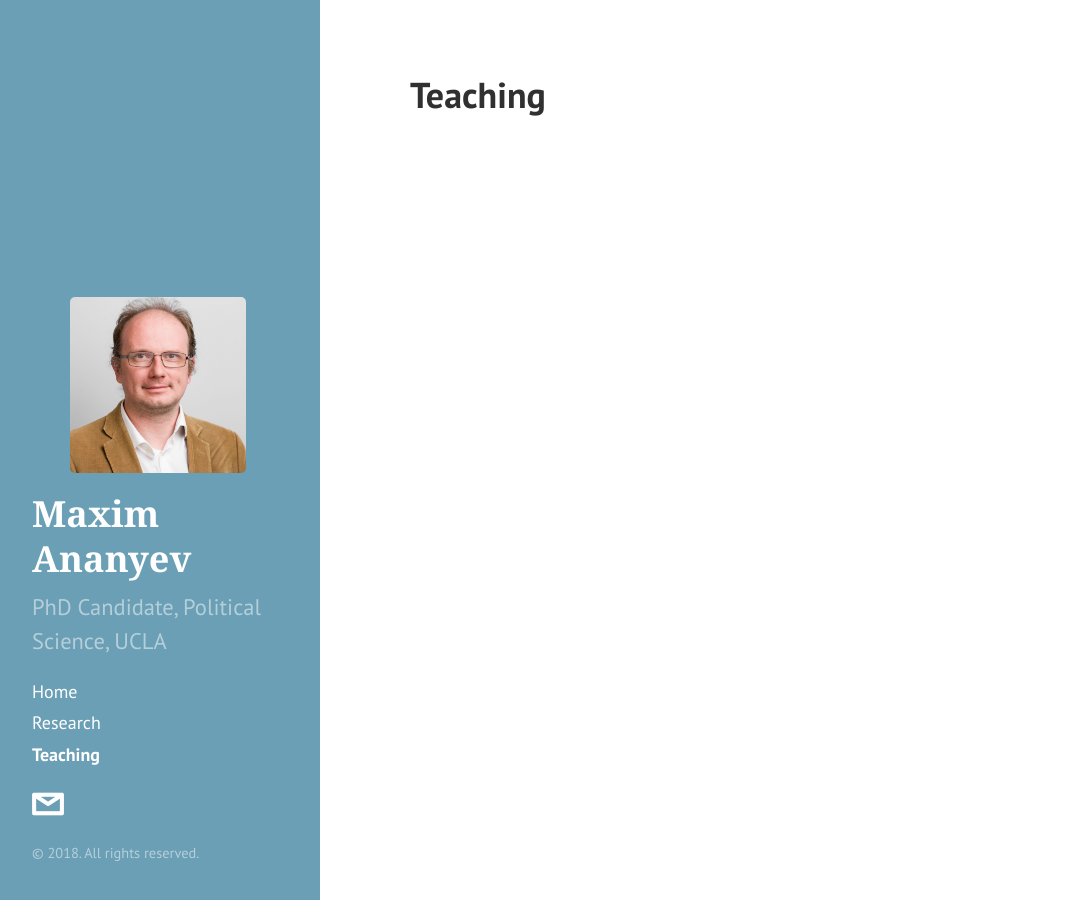
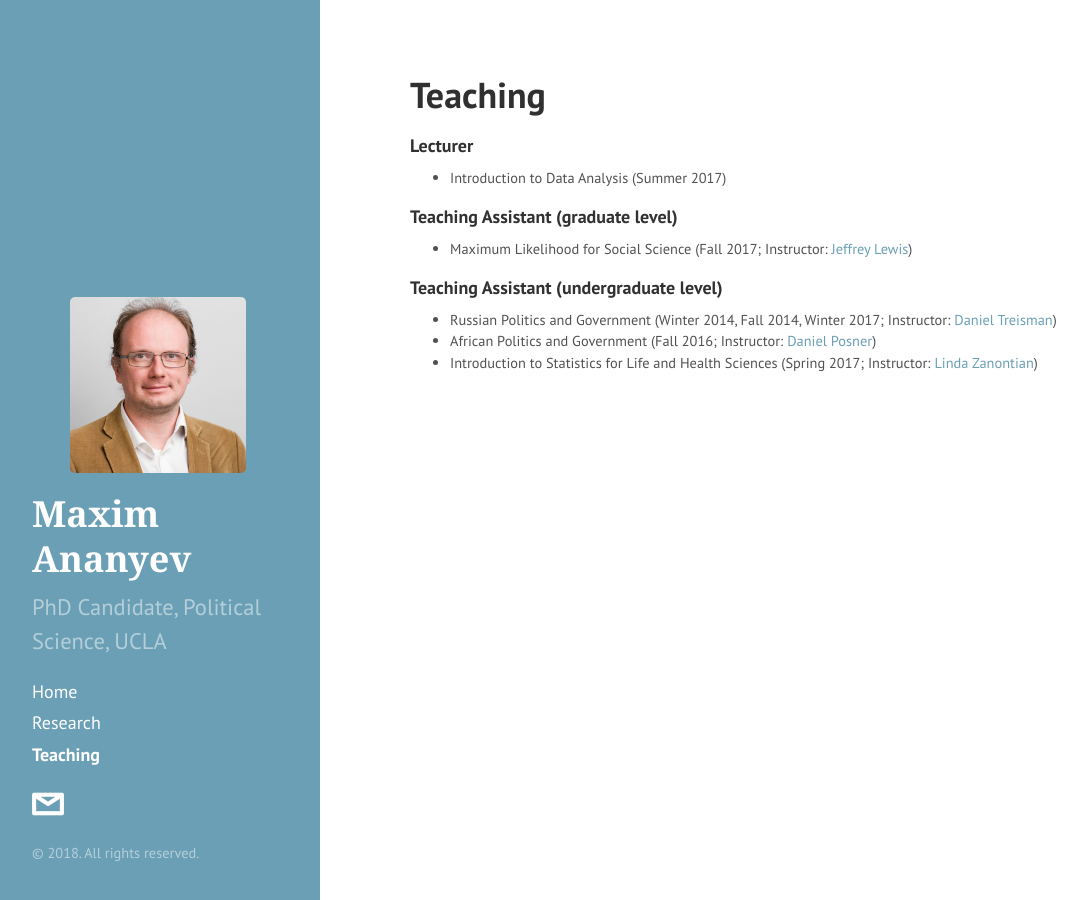
Before and after one commit to avtishin/avtishin.github.io, a Jekyll site: the page built from teaching.md, in a window 1280 px wide. Shown: the whole page, without its empty margins (4-1091 px from the left). Built offline with Jekyll 4.4.1, drawn with Linux system fonts in a browser that asks for light colours; Markdown is read by kramdown in place of the engine named in the settings.

Commit message:
teaching

```diff
--- a/teaching.md
+++ b/teaching.md
@@ -2,3 +2,13 @@
 layout: page
 title: Teaching
 ---
+#### Lecturer
+* Introduction to Data Analysis (Summer 2017)
+
+#### Teaching Assistant (graduate level)
+* Maximum Likelihood for Social Science (Fall 2017; Instructor: [Jeffrey Lewis](http://www.sscnet.ucla.edu/polisci/faculty/lewis/))
+
+#### Teaching Assistant (undergraduate level)
+* Russian Politics and Government (Winter 2014, Fall 2014, Winter 2017; Instructor: [Daniel Treisman](https://www.danieltreisman.org/))
+* African Politics and Government (Fall 2016; Instructor: [Daniel Posner](http://danielnposner.com/))
+* Introduction to Statistics for Life and Health Sciences (Spring 2017; Instructor: [Linda Zanontian](http://www.stat.ucla.edu/~linda.zanontian))
```
